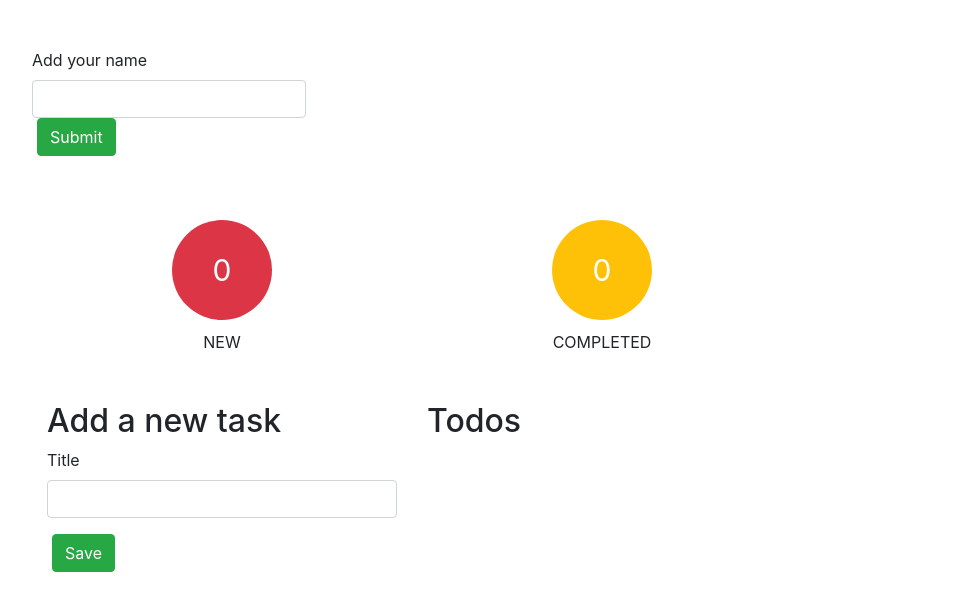
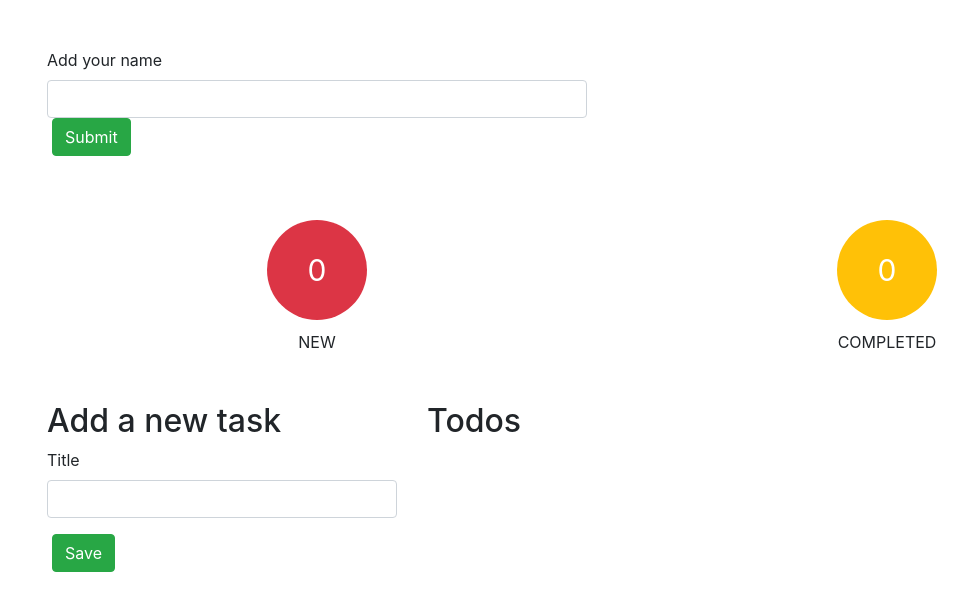
Before and after one commit to ahdeshmukh/react-redux-tutorial, a React (Create React App) app: page / in a window 1280 px wide. Shown: the top 610 px of the page, without its empty margins (38-1006 px from the left). Built offline with nearby package versions, Linux system fonts and the light colour scheme.

Commit message:
rearranging location of Clear State button

```diff
--- a/src/App.js
+++ b/src/App.js
@@ -11,13 +11,13 @@ import './App.css';
 const App = () => (
   <div className="container">
     <div className="row mt-5">
-      <User />
+      <div className="col-md-6 float-left"><User /></div>
+      <div className="col-md-6">
+        <div className="float-right"><ClearState /></div>
+      </div>
     </div>
     <div className="row mt-5">
       <TaskCount />
-      <div className="col-md-4">
-        <div className="float-right"><ClearState /></div>
-      </div>
     </div>
     <div className="row mt-5">
       <div className="col-md-4">
--- a/src/components/task/TaskCount.js
+++ b/src/components/task/TaskCount.js
@@ -18,10 +18,10 @@ const mapStateToProps = state => {
 
 const ConnectedTaskCount = ({ newTasks, completedTasks }) => (
   <React.Fragment>
-    <div className="col-md-4">
+    <div className="col-md-6">
       <CountCircle count={newTasks.length} style={{"background":"#dc3545"}} text="NEW" />
     </div>
-    <div className="col-md-4">
+    <div className="col-md-6">
     <CountCircle count={completedTasks.length} style={{"background":"#ffc107"}} text="COMPLETED" />
     </div>
   </React.Fragment>
```
